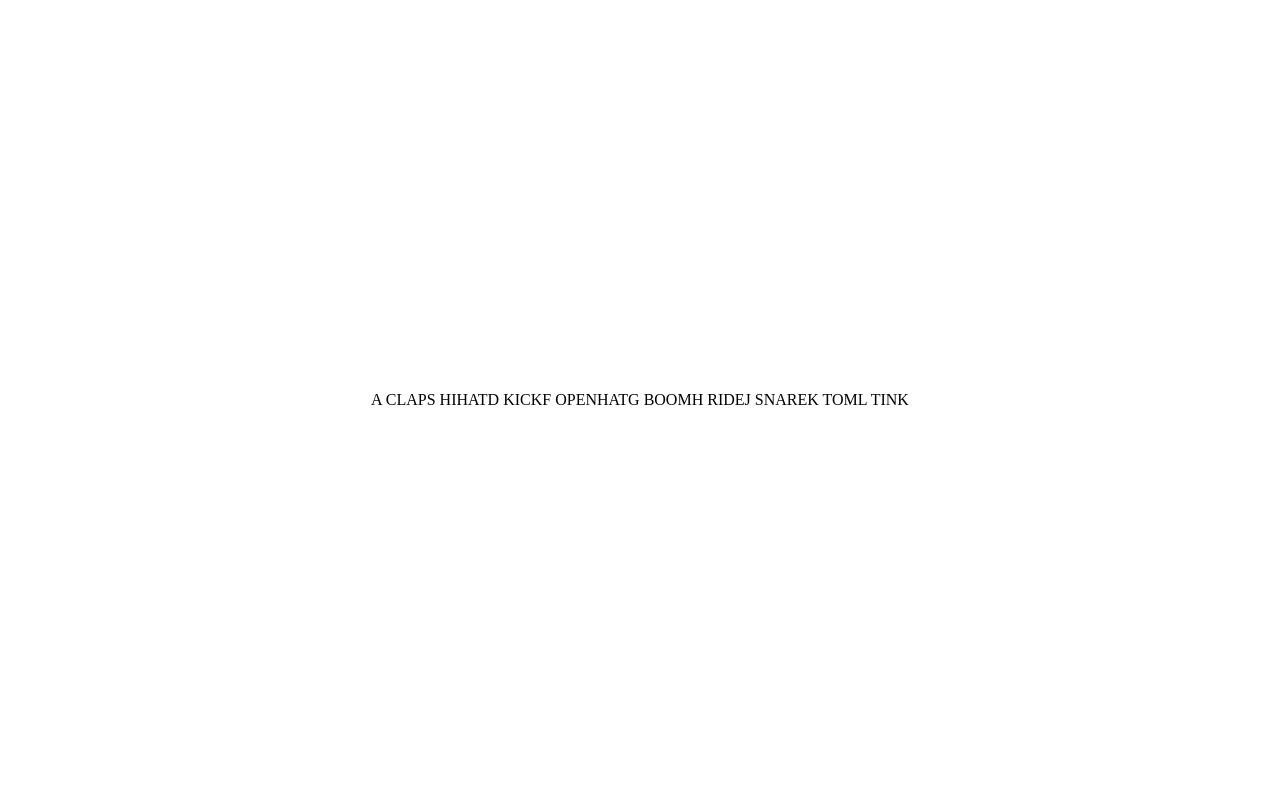
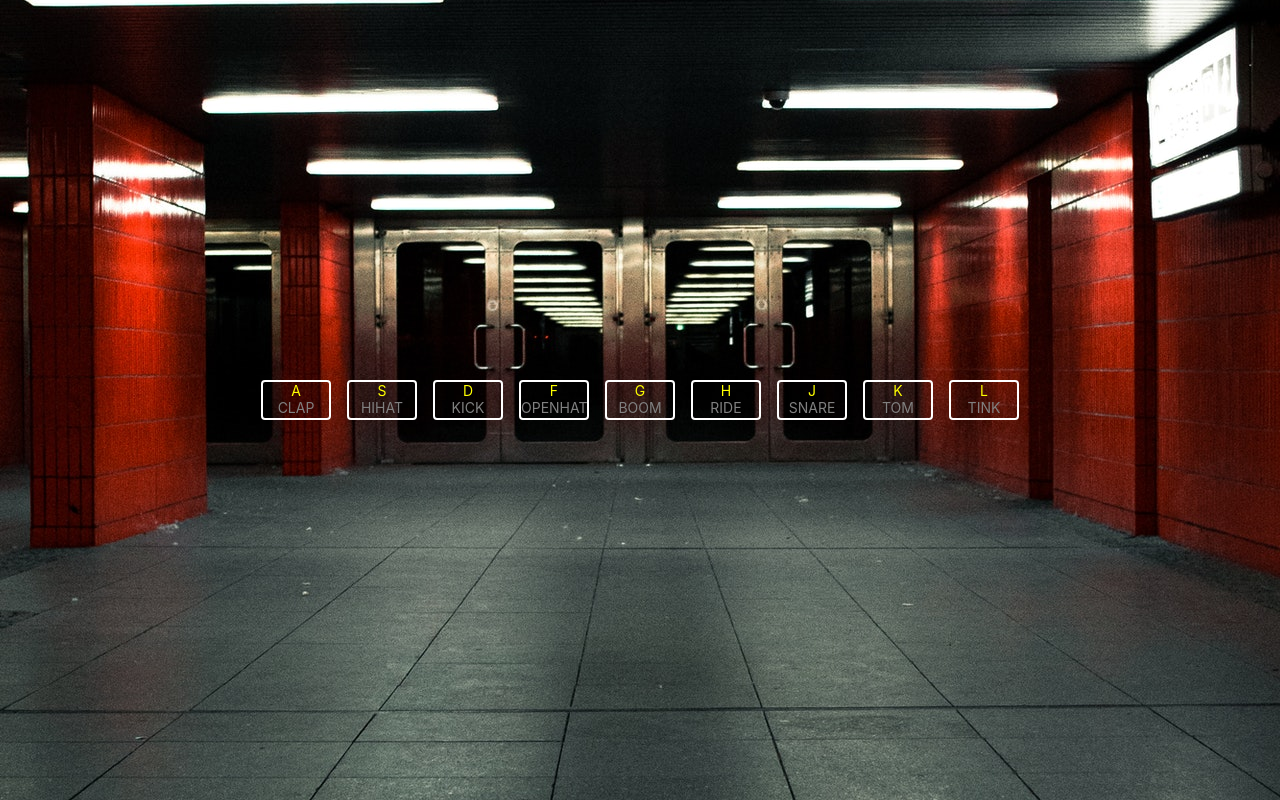
Before and after one commit to Andresp87/JS30-JavaScript-Drum-Kit, a plain HTML site: page index.html in a window 1280 px wide. Drawn offline with Linux system fonts and the light colour scheme.

Commit message:
Added backgound, colors, and hover

```diff
--- a/style.css
+++ b/style.css
@@ -4,9 +4,16 @@
     margin: 0;
 }
 
+html {
+    font-size: 62.5%;
+}
+
 body {
     width: 100vw;
     height: 100vh;
+    background: url(/images/background1920x2880.jpg) center no-repeat;
+    font-family: -apple-system, BlinkMacSystemFont, 'Segoe UI', Roboto, Oxygen, Ubuntu, Cantarell, 'Open Sans', 'Helvetica Neue', sans-serif;
+    font-size: 1.4rem;
 }
 
 .main-container {
@@ -16,3 +23,31 @@ body {
     justify-content: center;
     align-items: center;
 }
+
+.main-container div {
+    border: 2px solid white;
+    border-radius: 4px;
+    margin: 8px;
+    width: 70px;
+    height: 40px;
+    text-align: center;
+}
+
+.main-container div:hover {
+    border: 2px solid black;
+    background-color: black;
+}
+
+.main-container div:active {
+    background-color: black;
+    box-shadow: rgba(250, 235, 32, 0.17) 0px 54px 55px, rgba(250, 235, 32, 0.17) 0px -12px 30px, rgba(250, 235, 32, 0.17) 0px 4px 6px, rgba(250, 235, 32, 0.17) 0px 12px 13px, rgba(250, 235, 32, 0.17) 0px -3px 5px;
+}
+
+.bigLetter {
+    color: yellow;
+    display: block;
+}
+
+.descriptionLetter {
+    color: gray;
+}
```
Also changed, not shown: images/background1280x1920.jpg (added), images/background1920x2880.jpg (added).
